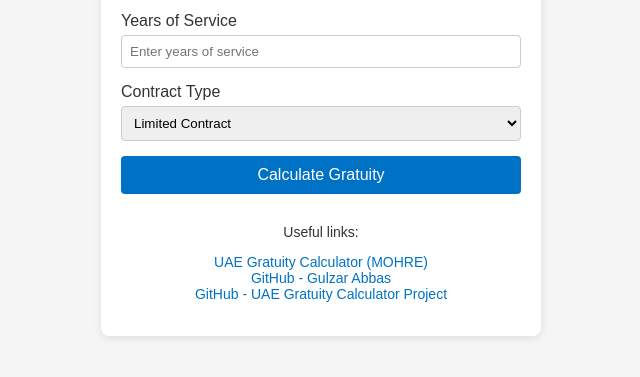
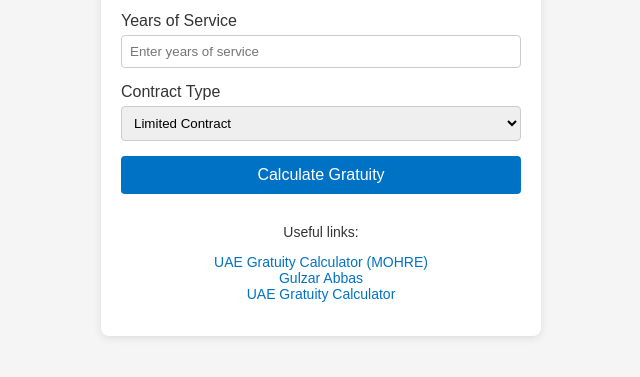
Before and after one commit to gulzar-abbas/uae-gratuity-calculator, a plain HTML site: page index.html in a window 1280 px wide. Shown: the part 187-564 px from the top of the page, without its empty margins (319-959 px from the left). Drawn offline with Linux system fonts and the light colour scheme.

Commit message:
Update index.html

```diff
--- a/index.html
+++ b/index.html
@@ -109,9 +109,9 @@
         <a href="https://sites.google.com/view/uae-gratuity-calculator-mohre/home" target="_blank">
           UAE Gratuity Calculator (MOHRE)
         </a><br>
-        <a href="https://github.com/gulzar-abbas" target="_blank">GitHub - Gulzar Abbas</a><br>
+        <a href="https://github.com/gulzar-abbas" target="_blank">Gulzar Abbas</a><br>
         <a href="https://github.com/gulzar-abbas/uae-gratuity-calculator" target="_blank">
-          GitHub - UAE Gratuity Calculator Project
+         UAE Gratuity Calculator
         </a>
       </p>
     </div>
```
